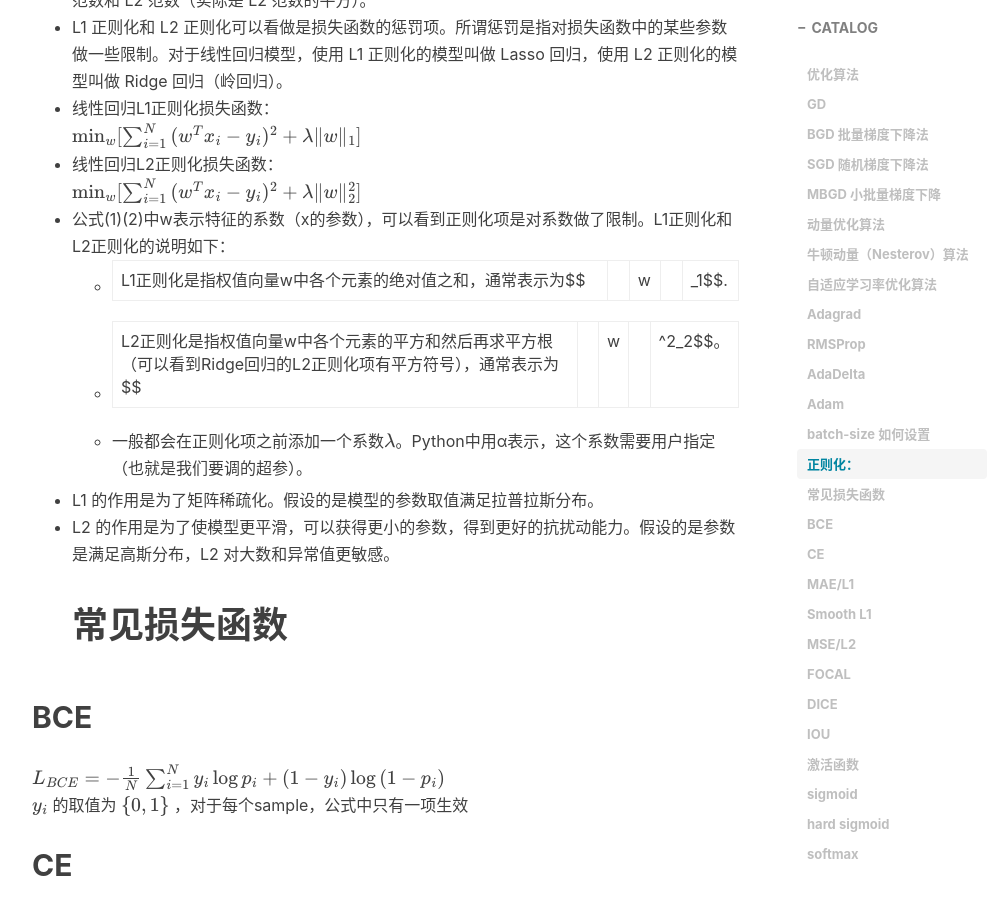
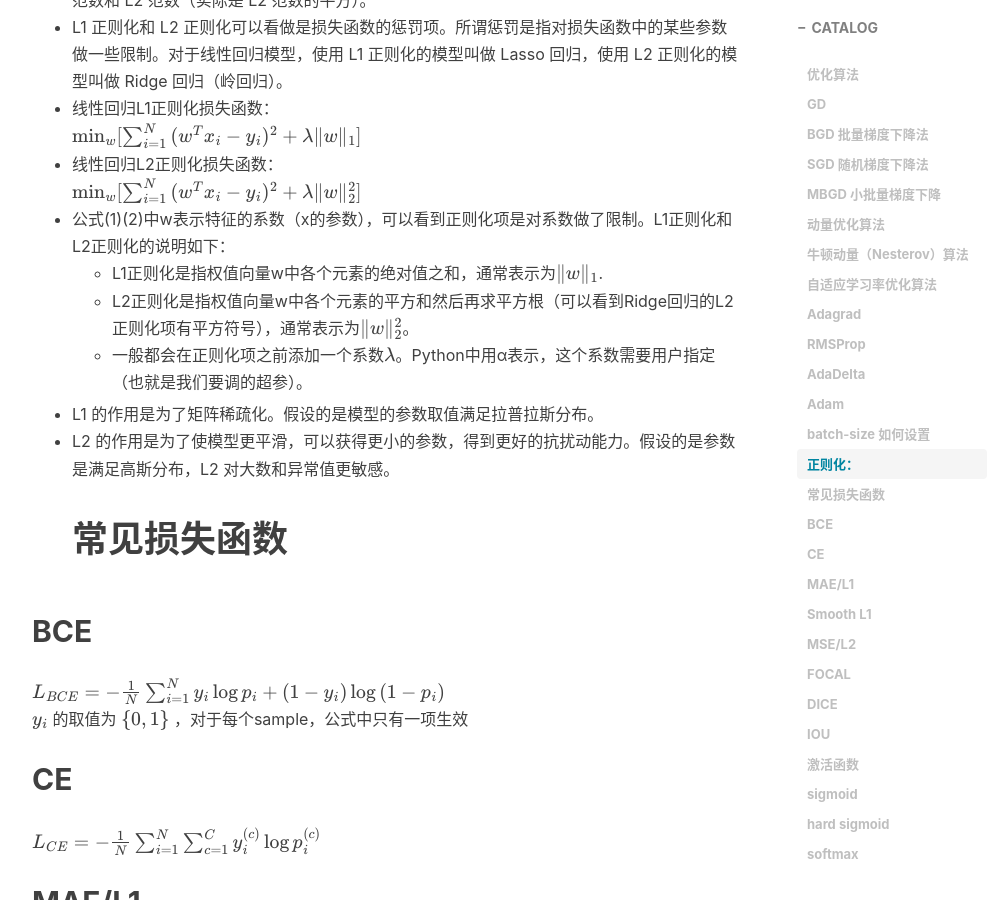
Before and after one commit to HXLH50K/hxlh50k.github.io, a Jekyll site: the page built from _posts/2021-08-25-深度学习基础知识点.md, in a window 1280 px wide and 900 px high, scrolled down 2809 px. Shown: the whole window, without its empty margins (233-1232 px from the left). Built offline with Jekyll 4.4.1, drawn with Linux system fonts in a browser that asks for light colours; nearby versions of some CDN libraries; formulas are drawn with MathJax 3; comment, search, counter and statistics services are not loaded.

Commit message:
add l1 l2 norm

```diff
--- a/_posts/2021-08-25-深度学习基础知识点.md
+++ b/_posts/2021-08-25-深度学习基础知识点.md
@@ -88,8 +88,8 @@ $$ \min_w[\sum_{i=1}^{N}{(w^Tx_i-y_i)^2+\lambda \|w\|_1}] $$
 - 线性回归L2正则化损失函数：
 $$ \min_w[\sum_{i=1}^{N}{(w^Tx_i-y_i)^2+\lambda \|w\|_2^2}] $$
 - 公式(1)(2)中w表示特征的系数（x的参数），可以看到正则化项是对系数做了限制。L1正则化和L2正则化的说明如下：
-   - L1正则化是指权值向量w中各个元素的绝对值之和，通常表示为$$||w||_1$$.
-   - L2正则化是指权值向量w中各个元素的平方和然后再求平方根（可以看到Ridge回归的L2正则化项有平方符号），通常表示为$$||w||^2_2$$。
+   - L1正则化是指权值向量w中各个元素的绝对值之和，通常表示为$$ \|w\|_1 $$.
+   - L2正则化是指权值向量w中各个元素的平方和然后再求平方根（可以看到Ridge回归的L2正则化项有平方符号），通常表示为$$ \|w\|^2_2 $$。
    - 一般都会在正则化项之前添加一个系数$$\lambda$$。Python中用α表示，这个系数需要用户指定（也就是我们要调的超参）。
 - L1 的作用是为了矩阵稀疏化。假设的是模型的参数取值满足拉普拉斯分布。
 - L2 的作用是为了使模型更平滑，可以获得更小的参数，得到更好的抗扰动能力。假设的是参数是满足高斯分布，L2 对大数和异常值更敏感。
```
